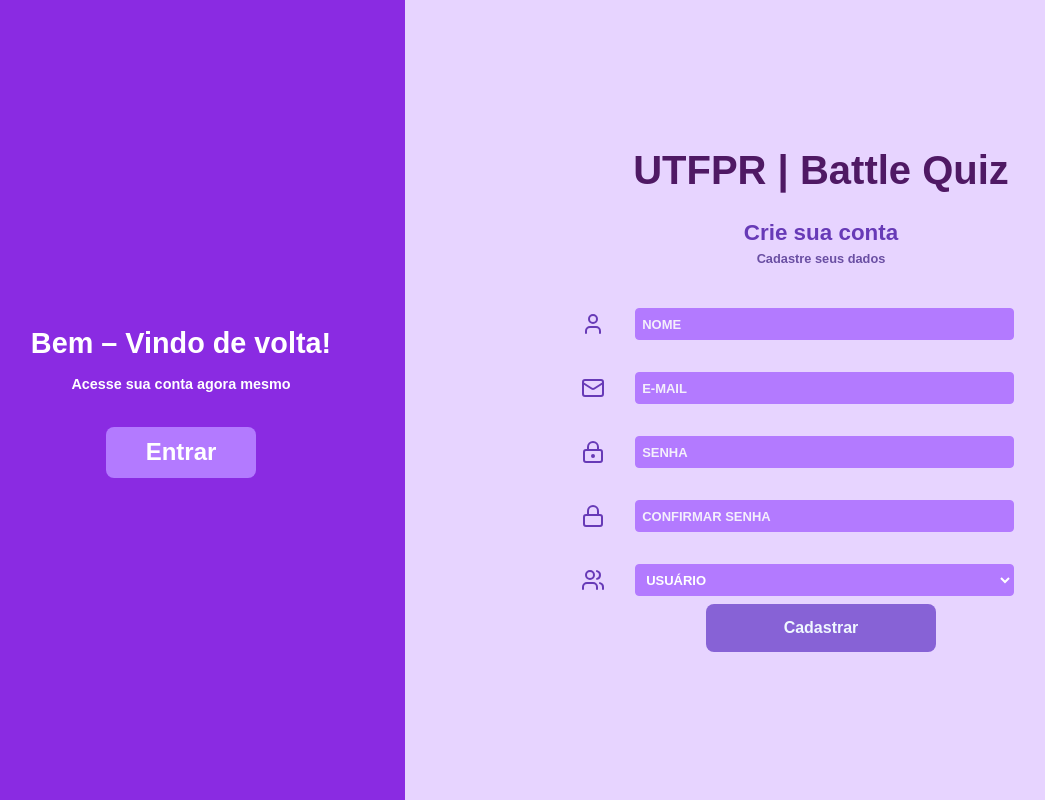
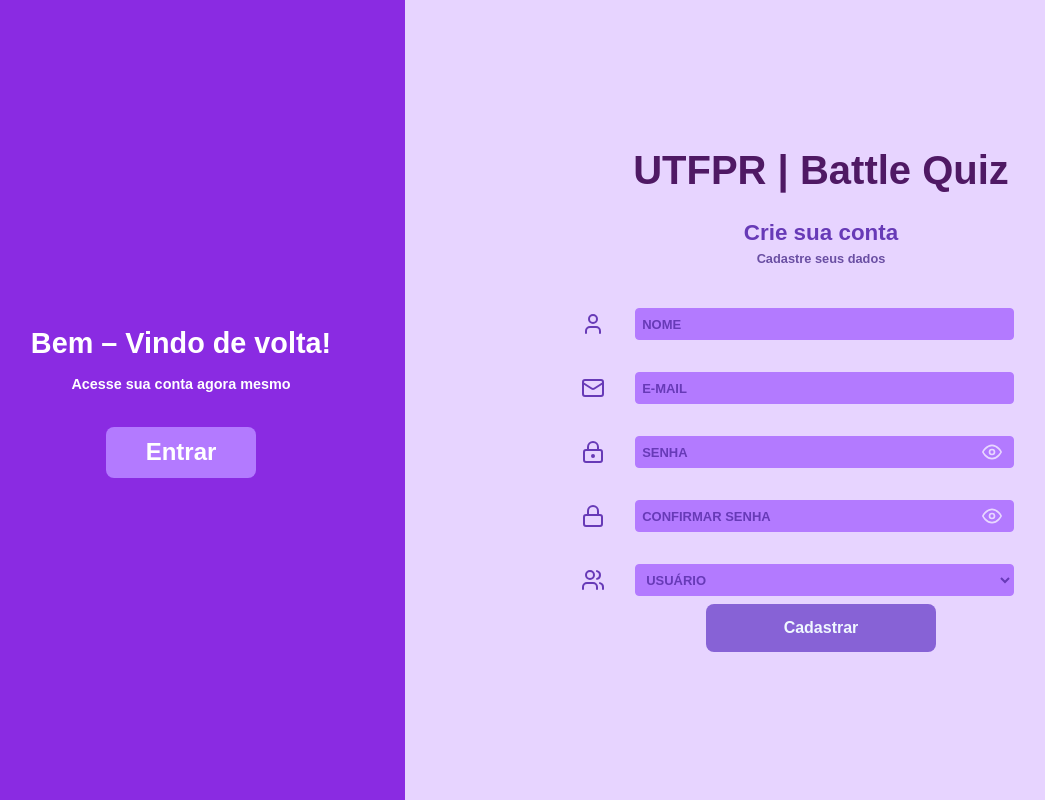
Before and after one commit to marianalmeid/projeto_aps_dw2, a React (Vite) app in the folder battleQuiz/: page / in a window 1280 px wide. Shown: the whole page, without its empty margins (43-1088 px from the left). Built offline with nearby package versions, Linux system fonts and the light colour scheme; a web font is replaced by a local one.

Commit message:
Botão ocultar senha na tela de cadastro

```diff
--- a/battleQuiz/src/components/cadastro.jsx
+++ b/battleQuiz/src/components/cadastro.jsx
@@ -1,7 +1,10 @@
-import React from "react";
+import React, { useState } from "react";
 import "../styles/cadastro.css";
 
 export default function Cadastro({ irParaLogin, irParaTelaIniJog}) {
+
+   const [mostrarSenha, setMostrarSenha] = useState(false);
+  const [mostrarConfirmarSenha, setMostrarConfirmarSenha] = useState(false);
   return (
     <div className="container">
       {/* Lado esquerdo */}
@@ -18,30 +21,96 @@
         <p className="small-text">Cadastre seus dados</p>
 
         <form className="cadastro-form">
+          {/* Nome */}
           <div className="c-input-group">
             <i className="icon"><svg xmlns="http://www.w3.org/2000/svg" width="24" height="24" color="#673ab7" viewBox="0 0 24 24" fill="none" stroke="currentColor" stroke-width="2" stroke-linecap="round" stroke-linejoin="round" class="lucide lucide-user-icon lucide-user"><path d="M19 21v-2a4 4 0 0 0-4-4H9a4 4 0 0 0-4 4v2"/><circle cx="12" cy="7" r="4"/></svg></i>
             <input className="cadastro-input" type="text" placeholder="NOME" />
             <div className="space"></div>
           </div>
 
+          {/* E-mail */}
           <div className="c-input-group">
             <i className="icon"><svg xmlns="http://www.w3.org/2000/svg" width="24" height="24" color="#673ab7" viewBox="0 0 24 24" fill="none" stroke="currentColor" stroke-width="2" stroke-linecap="round" stroke-linejoin="round" class="lucide lucide-mail-icon lucide-mail"><path d="m22 7-8.991 5.727a2 2 0 0 1-2.009 0L2 7"/><rect x="2" y="4" width="20" height="16" rx="2"/></svg></i>
             <input className="cadastro-input" type="email" placeholder="E-MAIL" />
             <div className="space"></div>
           </div>
 
+
+          {/* Senha */}
           <div className="c-input-group">
             <i className="icon"><svg xmlns="http://www.w3.org/2000/svg" width="24" height="24" color="#673ab7" viewBox="0 0 24 24" fill="none" stroke="currentColor" stroke-width="2" stroke-linecap="round" stroke-linejoin="round" class="lucide lucide-lock-keyhole-icon lucide-lock-keyhole"><circle cx="12" cy="16" r="1"/><rect x="3" y="10" width="18" height="12" rx="2"/><path d="M7 10V7a5 5 0 0 1 10 0v3"/></svg></i>
-            <input className="cadastro-input" type="password" placeholder="SENHA" />
+            <div className="input-wrapper">
+              <input
+                className="cadastro-input"
+                type={mostrarSenha ? "text" : "password"}
+                placeholder="SENHA"
+              />
+
+              <button
+                type="button"
+                className="toggle-senha"
+                onClick={() => setMostrarSenha(!mostrarSenha)}
+              >
+                {mostrarSenha ? (
+                  <svg xmlns="http://www.w3.org/2000/svg" fill="none" stroke="currentColor"
+                    strokeWidth="2" strokeLinecap="round" strokeLinejoin="round"
+                    viewBox="0 0 24 24">
+                    <path d="M17.94 17.94A10.94 10.94 0 0 1 12 20c-5.52 0-10-4.48-10-8
+                            0-1.61.64-3.11 1.78-4.53m3.1-2.57A9.77 9.77 0 0 1 12 4c5.52 0
+                            10 4.48 10 8 0 1.4-.47 2.8-1.36 4.06M9.53 9.53A3.5 3.5 0 0
+                            1 14.47 14.47M1 1l22 22"/>
+                  </svg>
+                ) : (
+                  <svg xmlns="http://www.w3.org/2000/svg" fill="none" stroke="currentColor"
+                    strokeWidth="2" strokeLinecap="round" strokeLinejoin="round"
+                    viewBox="0 0 24 24">
+                    <path d="M1 12s4-8 11-8 11 8 11 8-4 8-11 8S1 12 1 12z"/>
+                    <circle cx="12" cy="12" r="3"/>
+                  </svg>
+                )}
+              </button>
+            </div>
            <div className="space"></div>
           </div>
 
+          {/* Confirmar senha */}
           <div className="c-input-group">
             <i className="icon"><svg xmlns="http://www.w3.org/2000/svg" width="24" height="24" color="#673ab7" viewBox="0 0 24 24" fill="none" stroke="currentColor" stroke-width="2" stroke-linecap="round" stroke-linejoin="round" class="lucide lucide-lock-icon lucide-lock"><rect width="18" height="11" x="3" y="11" rx="2" ry="2"/><path d="M7 11V7a5 5 0 0 1 10 0v4"/></svg></i>
-            <input className="cadastro-input" type="password" placeholder="CONFIRMAR SENHA" />
+            <div className="input-wrapper">
+              <input
+                className="cadastro-input"
+                type={mostrarConfirmarSenha ? "text" : "password"}
+                placeholder="CONFIRMAR SENHA"
+              />
+
+              <button
+                type="button"
+                className="toggle-senha"
+                onClick={() => setMostrarConfirmarSenha(!mostrarConfirmarSenha)}
+              >
+                {mostrarSenha ? (
+                  <svg xmlns="http://www.w3.org/2000/svg" fill="none" stroke="currentColor"
+                    strokeWidth="2" strokeLinecap="round" strokeLinejoin="round"
+                    viewBox="0 0 24 24">
+                    <path d="M17.94 17.94A10.94 10.94 0 0 1 12 20c-5.52 0-10-4.48-10-8
+                            0-1.61.64-3.11 1.78-4.53m3.1-2.57A9.77 9.77 0 0 1 12 4c5.52 0
+                            10 4.48 10 8 0 1.4-.47 2.8-1.36 4.06M9.53 9.53A3.5 3.5 0 0
+                            1 14.47 14.47M1 1l22 22"/>
+                  </svg>
+                ) : (
+                  <svg xmlns="http://www.w3.org/2000/svg" fill="none" stroke="currentColor"
+                    strokeWidth="2" strokeLinecap="round" strokeLinejoin="round"
+                    viewBox="0 0 24 24">
+                    <path d="M1 12s4-8 11-8 11 8 11 8-4 8-11 8S1 12 1 12z"/>
+                    <circle cx="12" cy="12" r="3"/>
+                  </svg>
+                )}
+              </button>
+            </div>
             <div className="space"></div>
           </div>
 
+          {/* Selecionar Usuário */}
           <div className="c-input-group">
             <i className="icon"><svg xmlns="http://www.w3.org/2000/svg" width="24" height="24" color="#673ab7" viewBox="0 0 24 24" fill="none" stroke="currentColor" stroke-width="2" stroke-linecap="round" stroke-linejoin="round" class="lucide lucide-users-icon lucide-users"><path d="M16 21v-2a4 4 0 0 0-4-4H6a4 4 0 0 0-4 4v2"/><path d="M16 3.128a4 4 0 0 1 0 7.744"/><path d="M22 21v-2a4 4 0 0 0-3-3.87"/><circle cx="9" cy="7" r="4"/></svg></i>
             <select>
--- a/battleQuiz/src/styles/cadastro.css
+++ b/battleQuiz/src/styles/cadastro.css
@@ -130,6 +130,11 @@
     font-size: 13px;
   }
 
+.cadastro-form select{
+  color: #673ab7;
+}
+
+
   .cadastro-input, select{
     border: solid 1px #b37aff;
     background-color: #b37aff;
@@ -144,8 +149,47 @@
   .cadastro-input::placeholder{
     font-size: 13px;
     font-weight: bold;
-    color: #f4effc;
+    color: #673ab7;
   }
+
+  .senha-group{
+    position: relative;
+    display: flex;
+    align-items: center;
+    width: 100%;
+  }
+
+  .input-wrapper {
+  position: relative;
+  width: 80%; /* MESMO tamanho do input */
+}
+
+.input-wrapper .cadastro-input {
+  width: 100%;
+  padding-right: 40px; /* espaço para o olhinho */
+}
+
+.toggle-senha {
+  position: absolute;
+  top: 50%;
+  right: 10px;
+  transform: translateY(-50%);
+  background: none;
+  border: none;
+  cursor: pointer;
+  padding: 4px;
+}
+
+.toggle-senha svg {
+  width: 20px;
+  height: 20px;
+  stroke: #fff;
+  opacity: 0.7;
+}
+
+.toggle-senha:hover svg {
+  opacity: 1;
+}
 
   select option {
     color: #4b0082;
--- a/battleQuiz/src/styles/login.css
+++ b/battleQuiz/src/styles/login.css
@@ -89,7 +89,7 @@
 
 input::placeholder {
   color: #673ab7;
-  font-weight: 600;
+  font-weight: bold;
   font-size: 0.8rem;
 }
 
```
